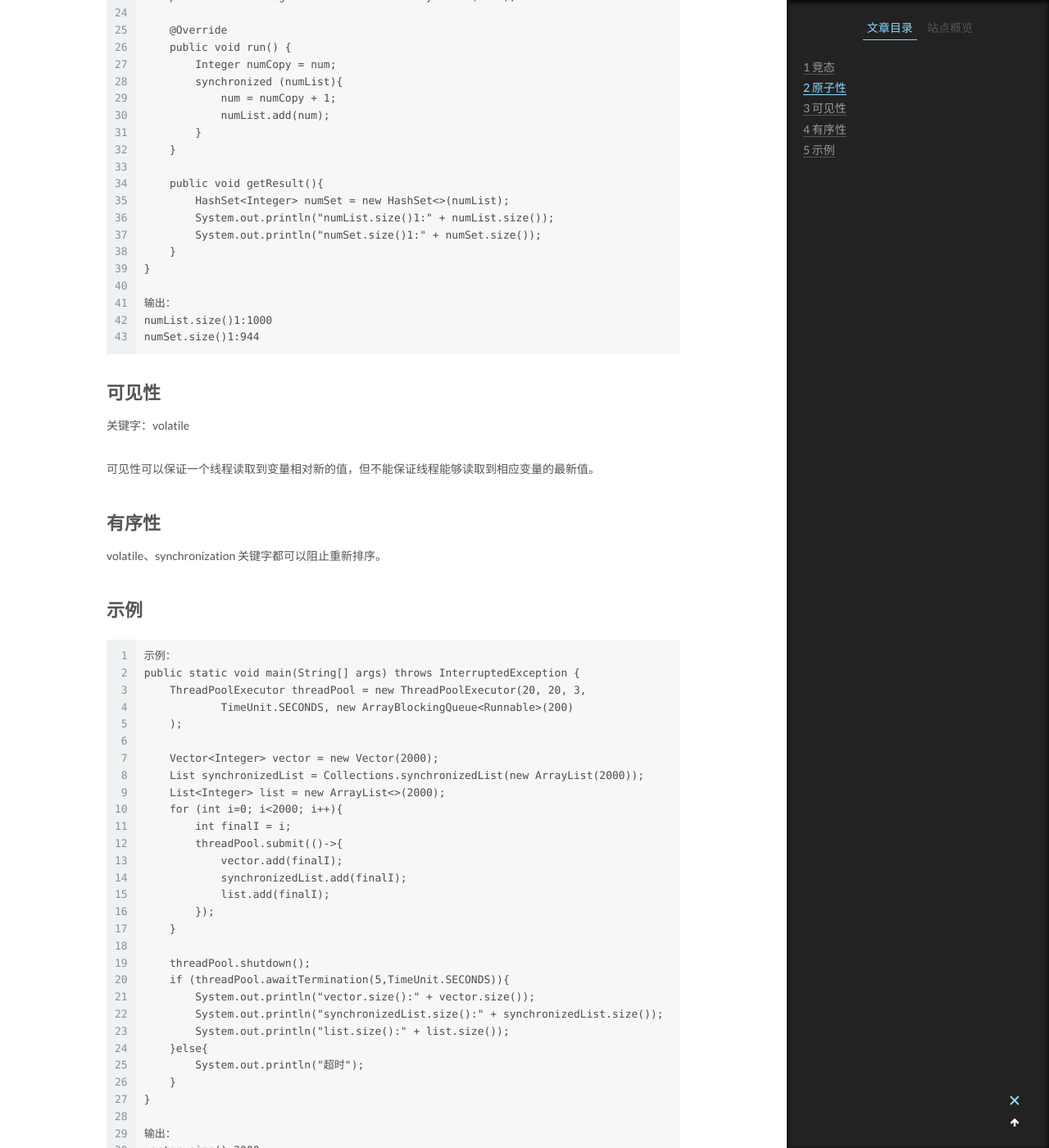
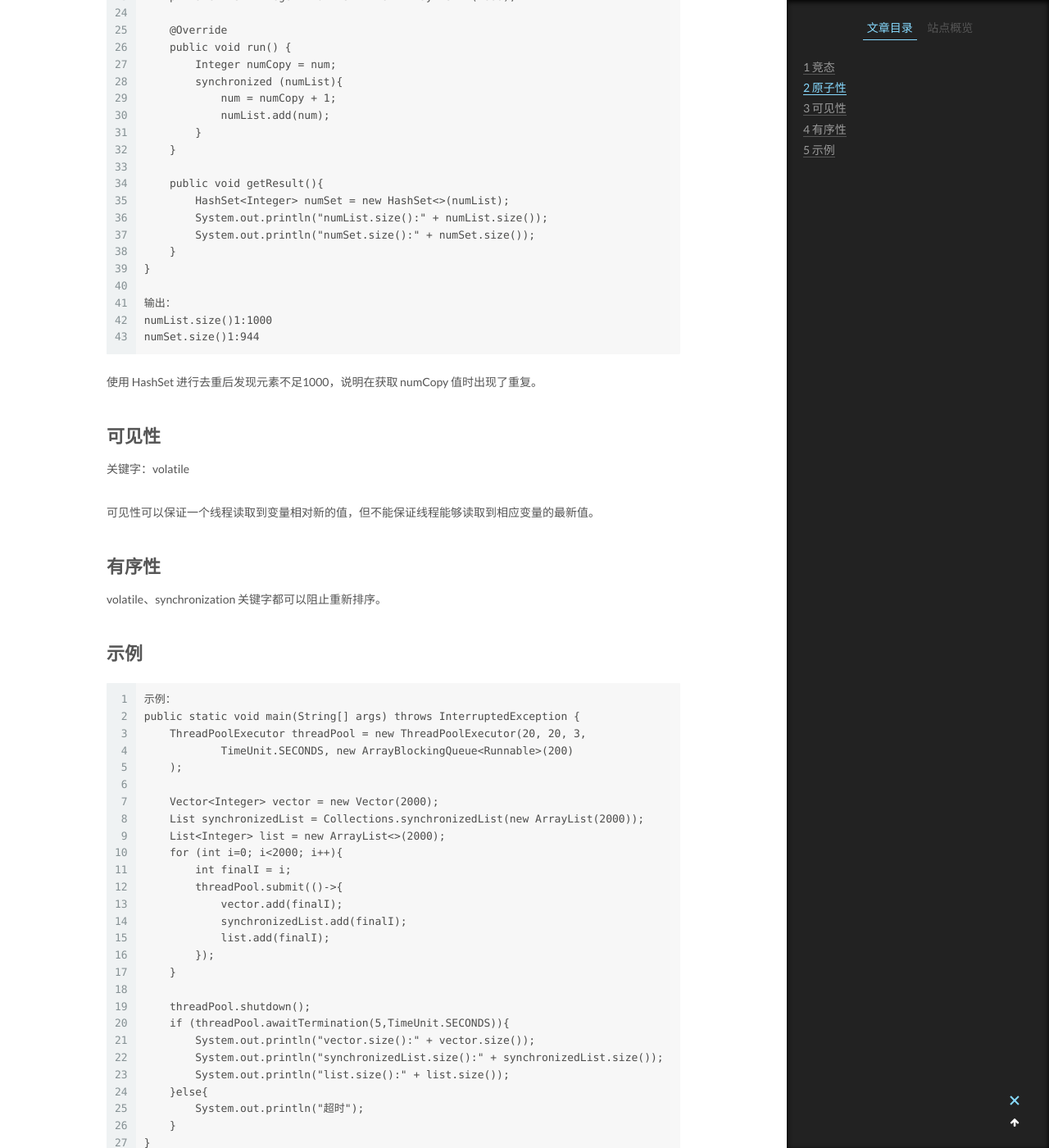
Before and after one commit to huaPeiLiang/huapeiliang.github.io, a Jekyll site: the page built from _posts/2019-11-29-多线程会有哪些问题.md, in a window 1280 px wide and 1400 px high, scrolled down 1106 px. Shown: the whole window at 82% size. Built offline with Jekyll 4.4.1, drawn with Linux system fonts in a browser that asks for light colours; comment, search, counter and statistics services are not loaded; some of the changed text lies outside the part shown.

Commit message:
编辑文章

````diff
--- a/_posts/2019-11-29-多线程会有哪些问题.md
+++ b/_posts/2019-11-29-多线程会有哪些问题.md
@@ -49,8 +49,8 @@ class MyTask implements Runnable{
 
     public void getResult(){
         HashSet<Integer> numSet = new HashSet<>(numList);
-        System.out.println("numList.size()1:" + numList.size());
-        System.out.println("numSet.size()1:" + numSet.size());
+        System.out.println("numList.size():" + numList.size());
+        System.out.println("numSet.size():" + numSet.size());
     }
 }
 
@@ -59,6 +59,7 @@ numList.size()1:1000
 numSet.size()1:944
 ```
 
+使用 HashSet 进行去重后发现元素不足1000，说明在获取 numCopy 值时出现了重复。
 
 ## 可见性
 
````
Also changed, not shown: _posts/2021-11-03-JVM Refine 线程.md (added, +27 -0 lines).
